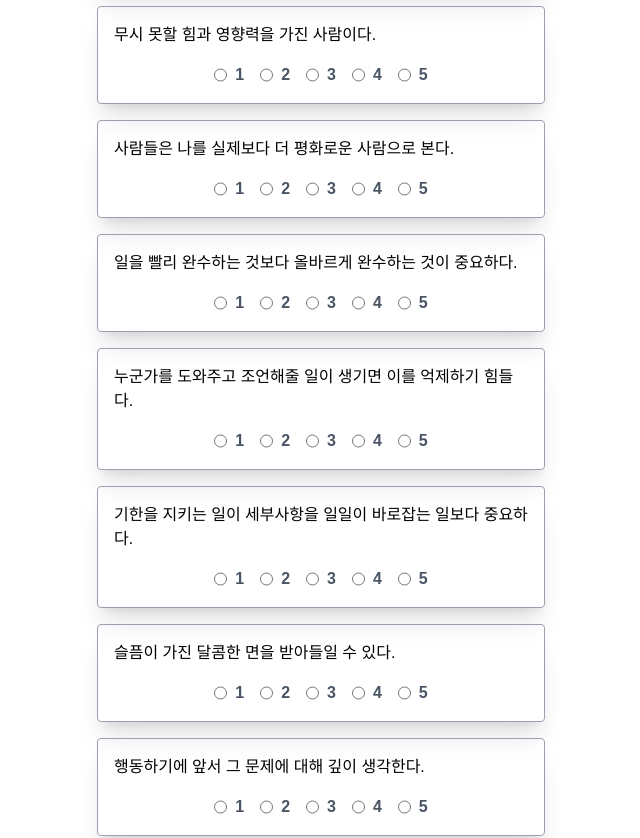
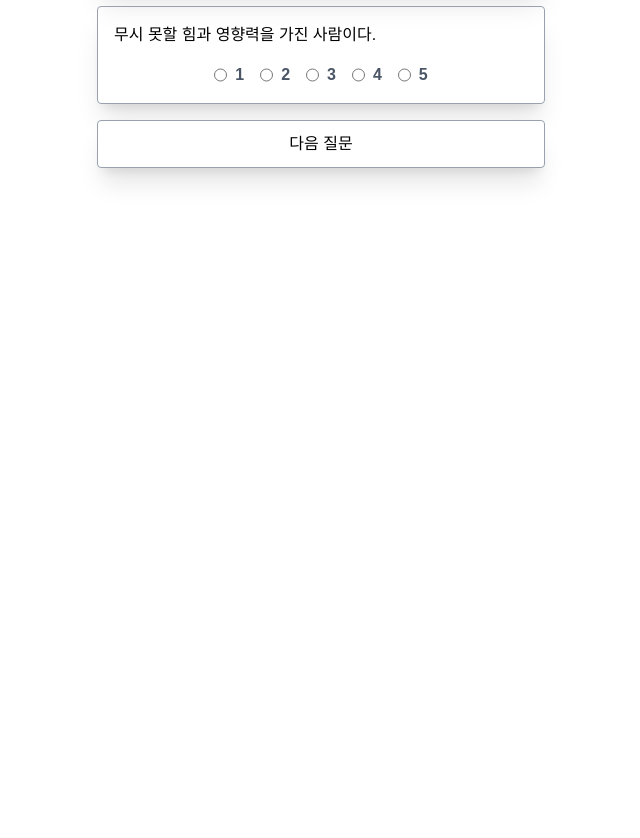
Before and after one commit to junotb/next-enneagram, a Next.js app: page /enneagram in a window 1280 px wide. Shown: the part 880-1718 px from the top of the page, without its empty margins (319-959 px from the left). After the commit the page ends 1112 px from the top, so only its background shows below. Built offline with nearby package versions, Linux system fonts and the light colour scheme.

Commit message:
기능: Next 15 업그레이드

```diff
--- a/src/app/enneagram/page.tsx
+++ b/src/app/enneagram/page.tsx
@@ -1,5 +1,6 @@
 "use client";
 
+import { useRouter } from "next/navigation";
 import QuestionList from "@/components/enneagram/QuestionList";
 import Footer from "@/components/Footer";
 import Header from "@/components/Header";
@@ -7,28 +8,42 @@ import Loader from "@/components/Loader";
 import { useEnneagram } from "@/contexts/EnneagramContext";
 
 export default function Page() {
-  const { questions, submitAnswers } = useEnneagram();
+  const { questionPage, currentPage, setCurrentPage, submitAnswers } = useEnneagram();
+  const router = useRouter();
 
-  const handleClick = async () => {
-    // Handle the submission of answers here
-    await submitAnswers();
+  const handleSubmit = async () => {
+    const type = await submitAnswers();
+    router.push(`/enneagram/${type}`);
   };
 
   return (
     <div className="flex flex-col h-full">
       <Header />
       <main className="relative flex flex-col flex-grow pt-16 pb-12 w-full h-full items-center">
-        {questions?.length === 0
+        {questionPage?.length === 0
           ? <Loader />
           : <div className="px-8 pb-16 w-full min-w-xs max-w-lg mx-auto space-y-4">
-              <QuestionList questions={questions} />
-              <button
-                type="button"
-                className="border border-gray-400 w-full h-12 bg-white rounded shadow-xl"
-                onClick={handleClick}
-              >
-                Submit Answers
-              </button>
+              <QuestionList questions={questionPage[currentPage]} />
+              {currentPage < questionPage.length - 1
+                ? (
+                <button
+                    type="button"
+                    className="border border-gray-400 w-full h-12 bg-white rounded shadow-xl"
+                    onClick={() => setCurrentPage(currentPage + 1)}
+                  >
+                    다음 질문
+                  </button>
+                )
+                : (
+                  <button
+                    type="button"
+                    className="border border-gray-400 w-full h-12 bg-white rounded shadow-xl"
+                    onClick={handleSubmit}
+                  >
+                    결과 제출
+                  </button>
+                )
+              }
             </div>
         }
       </main>
--- a/src/contexts/EnneagramContext.tsx
+++ b/src/contexts/EnneagramContext.tsx
@@ -3,11 +3,16 @@
 import axios from "axios";
 import { useContext, useEffect, useState } from "react";
 import { createContext } from "react";
+import { chunkArray } from "@/libs/util";
 
 interface EnneagramContextType {
   questions: Question[];
   answers: Answer[];
   enneagrams: Enneagram[];
+  questionPage: Question[][];
+  setQuestionPage: React.Dispatch<React.SetStateAction<Question[][]>>;
+  currentPage: number;
+  setCurrentPage: React.Dispatch<React.SetStateAction<number>>;
   setAnswers: React.Dispatch<React.SetStateAction<Answer[]>>;
   submitAnswers: () => Promise<void>;
 }
@@ -18,6 +23,8 @@ export const EnneagramProvider = ({ children }: { children: React.ReactNode }) =
   const [questions, setQuestions] = useState<Question[]>([]);
   const [answers, setAnswers] = useState<Answer[]>([]);
   const [enneagrams, setEnneagrams] = useState<Enneagram[]>([]);
+  const [questionPage, setQuestionPage] = useState<Question[][]>([]);
+  const [currentPage, setCurrentPage] = useState(0);
 
   useEffect(() => {
     const fetchData = async () => {
@@ -26,8 +33,14 @@ export const EnneagramProvider = ({ children }: { children: React.ReactNode }) =
           axios.get<Question[]>('/api/enneagram/questions'),
           axios.get<Enneagram[]>('/api/enneagram/enneagrams')
         ]);
-        setQuestions(questionsResponse.data);
-        setEnneagrams(enneagramResponse.data);
+        const questions = questionsResponse.data;
+        const enneagrams = enneagramResponse.data;
+        setQuestions(questions);
+        setEnneagrams(enneagrams);
+
+        const chunkedQuestions = chunkArray(questions, 8);
+        setQuestionPage(chunkedQuestions);
+        setCurrentPage(0);
       } catch (error) {
         console.error('질문지를 불러오는 데 실패했습니다:', error);
         setQuestions([]);
@@ -40,14 +53,24 @@ export const EnneagramProvider = ({ children }: { children: React.ReactNode }) =
   const submitAnswers = async () => {
     try {
       const { data } = await axios.post('/api/enneagram/submit', { answers });
-      console.log('Answers submitted successfully', data);
+      return data.type;
     } catch (error) {
       console.error('Failed to submit answers:', error);
     }
   };
 
   return (
-    <EnneagramContext.Provider value={{ questions, answers, enneagrams, setAnswers, submitAnswers }}>
+    <EnneagramContext.Provider value={{
+      questions,
+      answers,
+      enneagrams,
+      questionPage,
+      setQuestionPage,
+      currentPage,
+      setCurrentPage,
+      setAnswers,
+      submitAnswers
+    }}>
       {children}
     </EnneagramContext.Provider>
   );
--- /dev/null
+++ b/src/libs/util.ts
@@ -0,0 +1,8 @@
+// 배열을 자르는 함수
+export function chunkArray<T>(arr: T[], size: number): T[][] {
+  const result: T[][] = [];
+  for (let i = 0; i < arr.length; i += size) {
+    result.push(arr.slice(i, i + size));
+  }
+  return result;
+}
```
